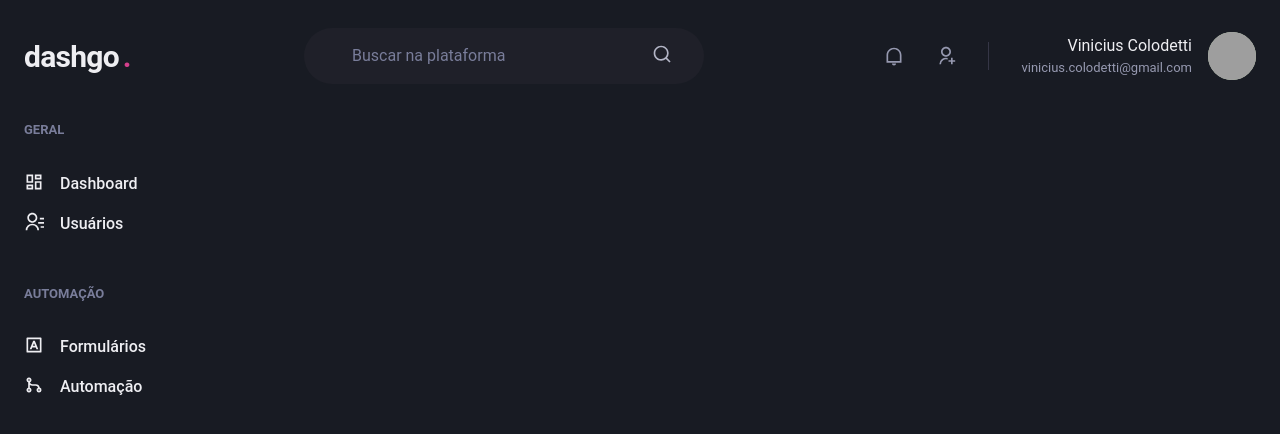
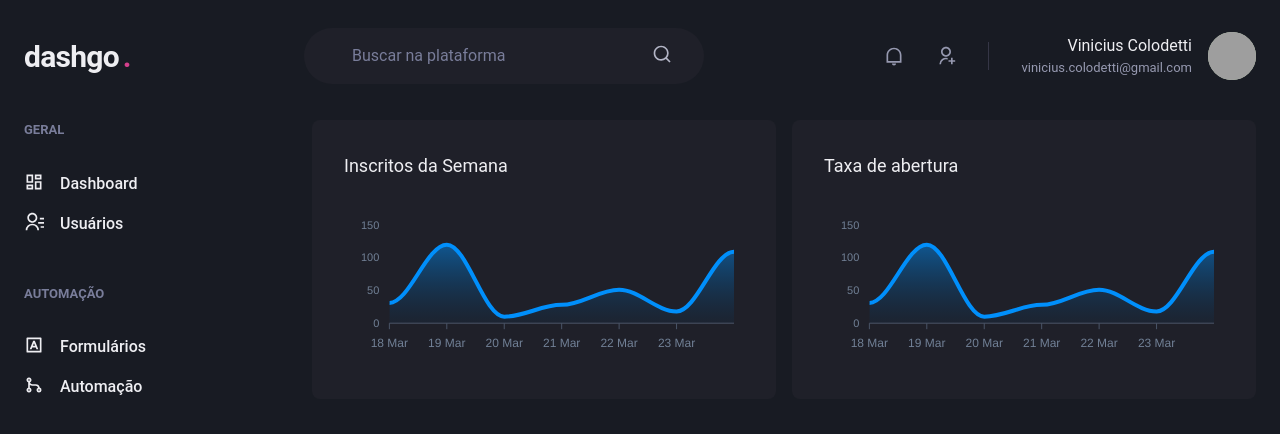
Before and after one commit to viniciuscolodetti/ignite-dashgo, a Next.js app: page /dashboard in a window 1280 px wide. Shown: the top 434 px of the page. Built offline with nearby package versions, Linux system fonts and the light colour scheme; grey boxes are pictures that could not be loaded.

Commit message:
Pagina Dashboard

```diff
--- a/package.json
+++ b/package.json
@@ -13,9 +13,11 @@
     "@chakra-ui/react": "^1.6.3",
     "@emotion/react": "^11.4.0",
     "@emotion/styled": "^11.3.0",
+    "apexcharts": "^3.27.1",
     "framer-motion": "^4.1.17",
     "next": "11.0.0",
     "react": "17.0.2",
+    "react-apexcharts": "^1.3.9",
     "react-dom": "17.0.2",
     "react-icons": "^4.2.0"
   },
--- a/src/pages/dashboard.tsx
+++ b/src/pages/dashboard.tsx
@@ -1,7 +1,65 @@
-import { Flex } from "@chakra-ui/react";
+import { Flex, SimpleGrid, Box, Text, theme } from "@chakra-ui/react";
+import dynamic from 'next/dynamic';
 
 import { Header } from "../components/Header";
 import { Sidebar } from "../components/Sidebar";
+
+// o chart não funciona no serversiderendering do next, por isso é necessario fazer a importação desta forma.
+const Chart = dynamic(() => import('react-apexcharts'), {
+  ssr: false,
+});
+
+const options = {
+  chart: {
+    toolbar: {
+      show: false,
+    },
+    zoom: {
+      enabled: false,
+    },
+    foreColor: theme.colors.gray[500],
+  },
+  grid: {
+    show: false,
+  },
+  dataLabels: {
+    enabled: false,
+  },
+  tooltip: {
+    enabled: false,
+  },
+  xaxis: {
+    type: 'datetime',
+    axisBorder: {
+      color: theme.colors.gray[600],
+    },
+    axisTicks: {
+      color: theme.colors.gray[600],
+    },
+    categories: [
+      '2021-03-18T00:00:00.000Z',
+      '2021-03-19T00:00:00.000Z',
+      '2021-03-20T00:00:00.000Z',
+      '2021-03-21T00:00:00.000Z',
+      '2021-03-22T00:00:00.000Z',
+      '2021-03-23T00:00:00.000Z',
+      '2021-03-24T00:00:00.000Z',
+    ],
+  },
+  fill: {
+    opacity: 0.3,
+    type: 'gradient',
+    gradient: {
+      shade: 'dark',
+      opacityFrom: 0.7,
+      opacityTo: 0.3,
+    }
+  }
+};
+
+const series = [
+  { name: 'series1', data: [31, 120, 10, 28, 51, 18, 109] }
+];
 
 export default function Dashboard() {
   return (
@@ -10,6 +68,27 @@
 
       <Flex w="100%" my="6" maxW={1480} mx="auto" px="6" >
         <Sidebar />
+
+        <SimpleGrid flex="1" gap="4" minChildWidth="320px" align="flex-star">
+          <Box
+            p="8"
+            bg="gray.800"
+            borderRadius={8}
+            pb="4"
+          >
+            <Text fontSize="lg" mb="4">Inscritos da Semana</Text>
+            <Chart options={options} series={series} type="area" height={160} />
+          </Box>
+          <Box
+            p="8"
+            bg="gray.800"
+            borderRadius={8}
+            pb="4"
+          >
+            <Text fontSize="lg" mb="4">Taxa de abertura</Text>
+            <Chart options={options} series={series} type="area" height={160} />
+          </Box>
+        </SimpleGrid>
       </Flex>
     </Flex>
   )
```
Also changed, not shown: 1 other file (tests, documents, lock files or other folders).
